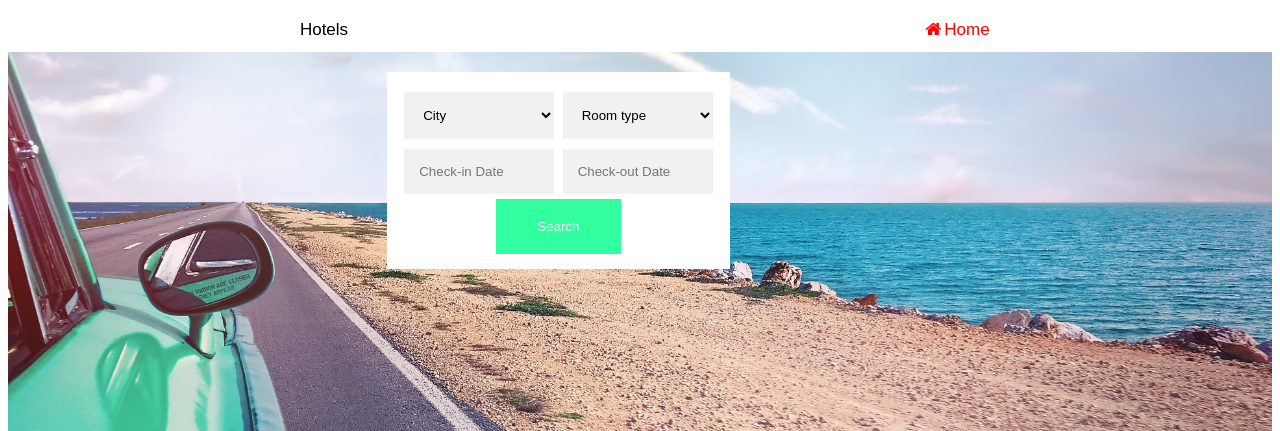
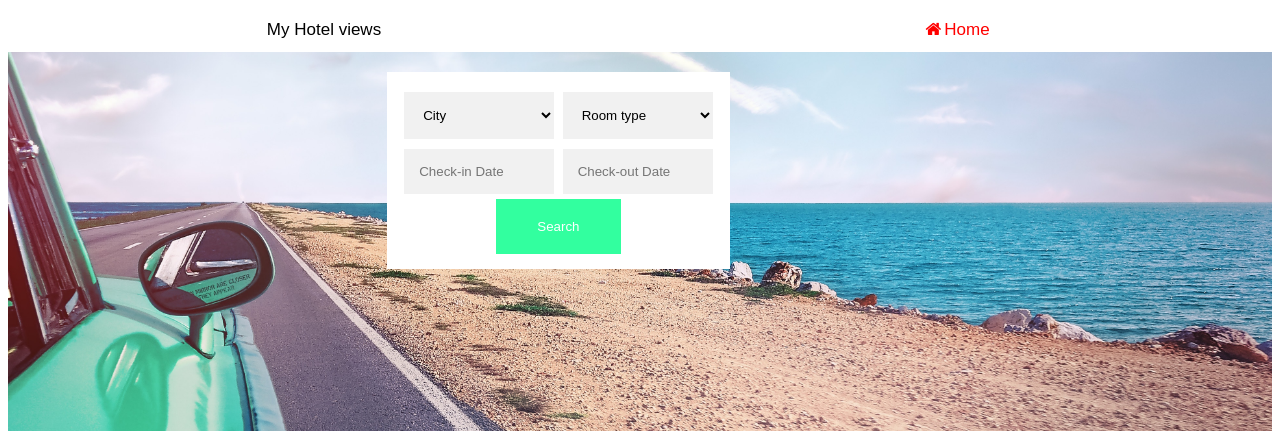
Before and after one commit to yiann0s/wda-Project-2018, a PHP site: page / in a window 1280 px wide. Shown: the top 431 px of the page. Run offline with PHP 8.4, Linux system fonts and the light colour scheme; data comes from the database, SQL or seed files in the repository.

Commit message:
change the navbar title in index file

```diff
--- a/index.php
+++ b/index.php
@@ -24,7 +24,7 @@ $result1 = mysqli_query($connect, $room_type_query);
 	<script src="scripts/customJSscripts.js"></script>
 	<body">
 		<div class="welcome-navbar">
-			<a href="#">Hotels</a>
+			<a href="#">My Hotel views</a>
 			<a class="active" href="#home"><i class="fa fa-fw fa-home"></i>Home</a>
 		</div>
 		<div class="welcome-bg-img">
```
